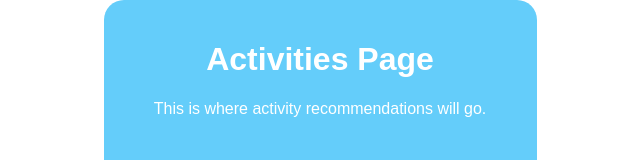
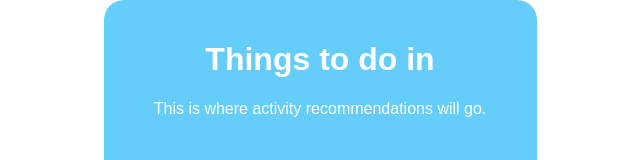
Before and after one commit to Sahin-Halil/Group-WeatherApp, a React (Create React App) app: page /Activities in a window 1280 px wide. Shown: the top 160 px of the page, without its empty margins (320-960 px from the left). Built offline with nearby package versions, Linux system fonts and the light colour scheme.

Commit message:
Moved all states from Weather.js to App.js for global access

```diff
--- a/src/Activities.js
+++ b/src/Activities.js
@@ -2,10 +2,10 @@ import React from "react";
 import Navbar from "./Navbar";
 import "./Activities.css";
 
-const Activities = () => {
+const Activities = ({city}) => {
   return (
     <div className="activities-container">
-      <h1>Activities Page</h1>
+      <h1>Things to do in {city} </h1>
       <p>This is where activity recommendations will go.</p>
       <Navbar />
     </div>
--- a/src/App.js
+++ b/src/App.js
@@ -1,16 +1,21 @@
 import React from "react";
+import { useState } from "react";
 import { BrowserRouter as Router, Route, Routes, Link } from "react-router-dom";
 import Weather from "./Weather";
 import Activities from "./Activities";
 import Settings from "./Settings";
 
 function App() {
+  const [city, setCity] = useState("");
+  const [weatherData, setWeatherData] = useState(null);
+  const [forecastData, setForecastData] = useState([]);
+
   return (
     <Router>
       <Routes>
-        <Route path="/" element={<Weather />} />
-        <Route path="/Weather" element={<Weather />} />
-        <Route path="/Activities" element={<Activities />} />
+        <Route path="/" element={<Weather city = {city} setCity={setCity} weatherData = {weatherData} setWeatherData = {setWeatherData} forecastData = {forecastData} setForecastData = {setForecastData}/>} />
+        <Route path="/Weather" element={<Weather city = {city} setCity={setCity} weatherData = {weatherData} setWeatherData = {setWeatherData} forecastData = {forecastData} setForecastData = {setForecastData}/>} />
+        <Route path="/Activities" element={<Activities city={city}/>} />
         <Route path="/Settings" element={<Settings />} />
       </Routes>
     </Router>
--- a/src/Weather.js
+++ b/src/Weather.js
@@ -10,10 +10,7 @@ import Snow from "./weather-icons/snow.png";
 import ClearNight from "./weather-icons/clear-night.png";
 import CloudyNight from "./weather-icons/cloudy-night.png";
 
-const Weather = () => {
-  const [city, setCity] = useState("");
-  const [weatherData, setWeatherData] = useState(null);
-  const [forecastData, setForecastData] = useState([]);
+const Weather = ({city, setCity, weatherData, setWeatherData, forecastData, setForecastData}) => {
 
   const API_KEY = process.env.REACT_APP_WEATHER_API_KEY;
 
```
